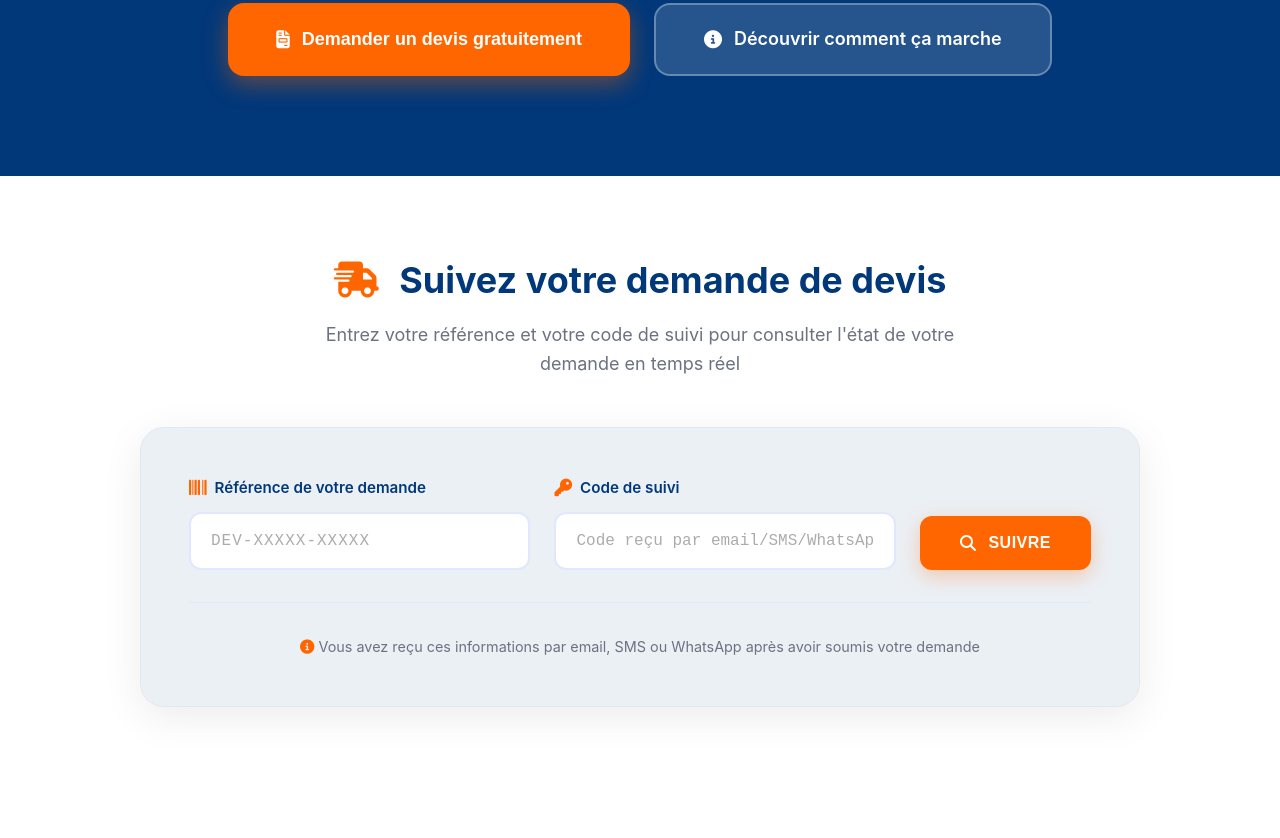
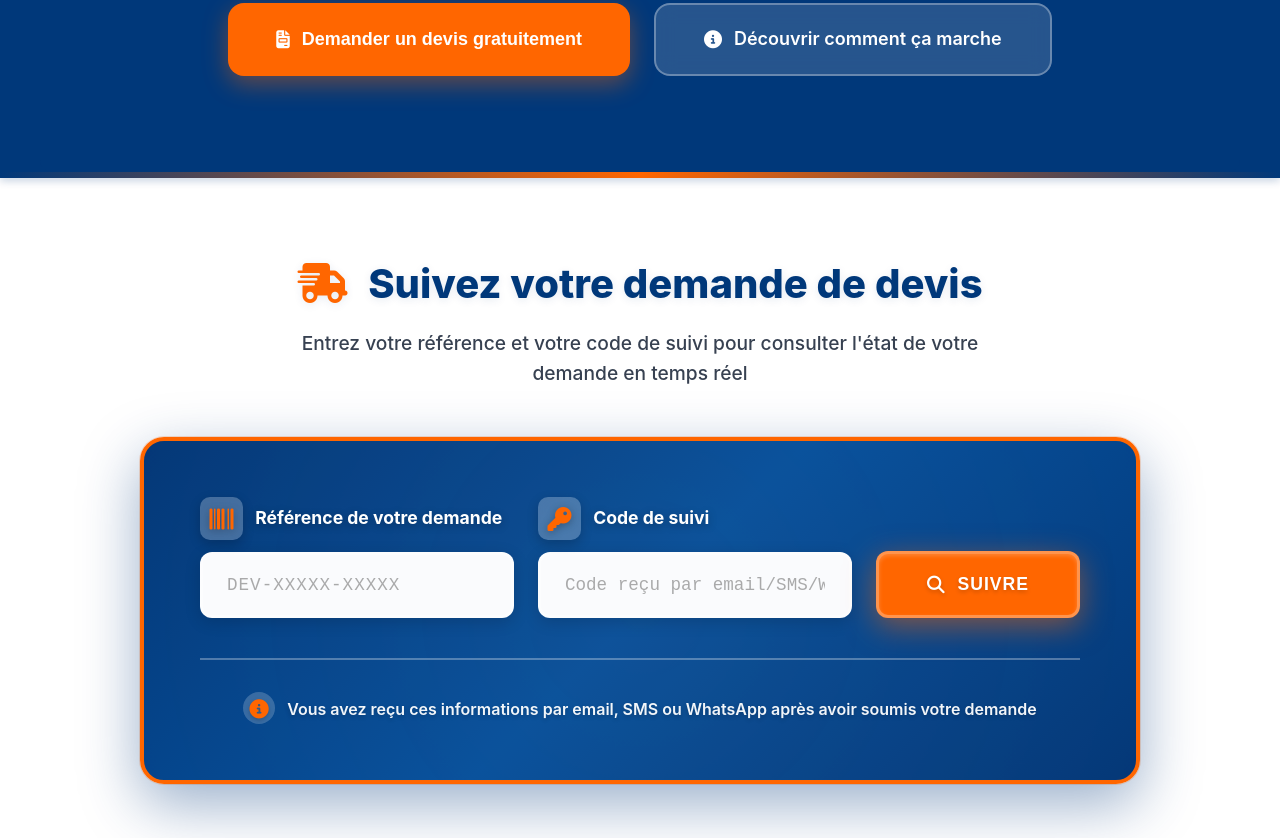
Before and after one commit to nimbagn/silyprocure, a website: page frontend/home.html in a window 1280 px wide. Shown: the part 662-1500 px from the top of the page. Drawn offline with Linux system fonts and the light colour scheme.

Commit message:
feat: Amélioration visibilité section tracking avec couleurs impactantes
- Fond dégradé bleu Hapag-Lloyd avec bordure orange
- Labels blancs avec ombre pour meilleure lisibilité
- Icônes avec fond semi-transparent et ombre
- Inputs avec fond blanc et bordures visibles
- Bouton SUIVRE avec ombre et effet hover amélioré
- Animation pulse sur le fond
- Message info avec meilleur contraste

```diff
--- a/frontend/home.html
+++ b/frontend/home.html
@@ -703,9 +703,10 @@
             top: 0;
             left: 0;
             right: 0;
-            height: 4px;
-            background: var(--color-primary);
+            height: 6px;
+            background: linear-gradient(90deg, var(--color-primary) 0%, var(--color-accent) 50%, var(--color-primary) 100%);
             z-index: 1;
+            box-shadow: 0 2px 8px rgba(0, 56, 122, 0.3);
         }
 
         .tracking-section .section-container {
@@ -714,11 +715,11 @@
         }
 
         .tracking-box-home {
-            background: #f8fafc;
+            background: linear-gradient(135deg, var(--color-primary) 0%, var(--color-primary-light) 50%, var(--color-primary) 100%);
             border-radius: 24px;
-            padding: 3rem;
-            border: 1px solid #e2e8f0;
-            box-shadow: 0 10px 40px rgba(0, 0, 0, 0.08);
+            padding: 3.5rem;
+            border: 4px solid var(--color-accent);
+            box-shadow: 0 20px 60px rgba(0, 56, 122, 0.4), 0 0 0 1px rgba(255, 102, 0, 0.2);
             max-width: 1000px;
             margin: 0 auto;
             position: relative;
@@ -732,8 +733,20 @@
             right: -50%;
             width: 200%;
             height: 200%;
-            background: rgba(0, 56, 122, 0.05);
+            background: radial-gradient(circle, rgba(255, 102, 0, 0.2) 0%, transparent 70%);
             z-index: 0;
+            animation: pulse 4s ease-in-out infinite;
+        }
+
+        @keyframes pulse {
+            0%, 100% {
+                opacity: 0.2;
+                transform: scale(1);
+            }
+            50% {
+                opacity: 0.4;
+                transform: scale(1.1);
+            }
         }
 
         .tracking-box-home > * {
@@ -746,6 +759,7 @@
             grid-template-columns: 1fr 1fr auto;
             gap: 1.5rem;
             align-items: flex-end;
+            color: white;
         }
 
         .tracking-input-group {
@@ -756,37 +770,45 @@
         .tracking-input-group label {
             display: flex;
             align-items: center;
-            gap: 0.5rem;
+            gap: 0.75rem;
             margin-bottom: 0.75rem;
-            font-weight: 600;
-            color: var(--color-primary);
-            font-size: 0.95rem;
+            font-weight: 700;
+            color: white;
+            font-size: 1.1rem;
+            text-shadow: 0 2px 8px rgba(0, 0, 0, 0.3);
         }
 
         .tracking-input-group label i {
             color: var(--color-accent);
-            font-size: 1.1rem;
+            font-size: 1.5rem;
+            background: rgba(255, 255, 255, 0.25);
+            padding: 0.6rem;
+            border-radius: 10px;
+            box-shadow: 0 4px 12px rgba(0, 0, 0, 0.2);
+            backdrop-filter: blur(10px);
         }
 
         .tracking-input-group input {
             width: 100%;
-            padding: 1.125rem 1.25rem;
-            border: 2px solid #E0E7FF;
+            padding: 1.25rem 1.5rem;
+            border: 3px solid rgba(255, 255, 255, 0.4);
             border-radius: 12px;
-            font-size: 1rem;
-            background: white;
-            color: var(--color-neutral-dark);
+            font-size: 1.1rem;
+            background: rgba(255, 255, 255, 0.98);
+            color: var(--color-primary-dark);
             transition: all 0.3s;
             box-sizing: border-box;
             font-family: 'Courier New', monospace;
-            font-weight: 600;
+            font-weight: 700;
+            box-shadow: 0 4px 16px rgba(0, 0, 0, 0.15);
         }
 
         .tracking-input-group input:focus {
             outline: none;
-            border-color: var(--color-primary);
-            box-shadow: 0 0 0 4px rgba(0, 56, 122, 0.1);
-            transform: translateY(-2px);
+            border-color: var(--color-accent);
+            box-shadow: 0 0 0 5px rgba(255, 102, 0, 0.4), 0 8px 24px rgba(0, 0, 0, 0.25);
+            transform: translateY(-3px);
+            background: white;
         }
 
         .tracking-input-group input::placeholder {
@@ -803,25 +825,28 @@
         .btn-track-home {
             background: var(--color-accent);
             color: white;
-            border: none;
-            padding: 1.125rem 2.5rem;
+            border: 3px solid rgba(255, 255, 255, 0.3);
+            padding: 1.25rem 3rem;
             border-radius: 12px;
-            font-size: 1rem;
-            font-weight: 700;
+            font-size: 1.1rem;
+            font-weight: 800;
             cursor: pointer;
             transition: all 0.3s;
-            box-shadow: 0 6px 20px rgba(255, 102, 0, 0.3);
+            box-shadow: 0 8px 30px rgba(255, 102, 0, 0.5), inset 0 2px 4px rgba(255, 255, 255, 0.2);
             display: flex;
             align-items: center;
             gap: 0.75rem;
             text-transform: uppercase;
-            letter-spacing: 0.5px;
+            letter-spacing: 1px;
             white-space: nowrap;
+            text-shadow: 0 2px 4px rgba(0, 0, 0, 0.2);
         }
 
         .btn-track-home:hover {
-            transform: translateY(-3px);
-            box-shadow: 0 8px 25px rgba(255, 102, 0, 0.4);
+            transform: translateY(-4px) scale(1.02);
+            box-shadow: 0 12px 40px rgba(255, 102, 0, 0.6), inset 0 2px 4px rgba(255, 255, 255, 0.3);
+            background: var(--color-accent-light);
+            border-color: rgba(255, 255, 255, 0.5);
         }
 
         .btn-track-home:active {
@@ -854,13 +879,16 @@
         .tracking-section .section-title {
             color: var(--color-primary);
             margin-bottom: 0.75rem;
-            font-size: 2.25rem;
+            font-size: 2.5rem;
+            font-weight: 800;
+            text-shadow: 0 2px 8px rgba(0, 56, 122, 0.1);
         }
 
         .tracking-section .section-subtitle {
-            color: var(--color-neutral);
+            color: var(--color-neutral-dark);
             margin-bottom: 2.5rem;
-            font-size: 1.125rem;
+            font-size: 1.2rem;
+            font-weight: 500;
         }
 
         @media (max-width: 768px) {
@@ -986,9 +1014,9 @@
                         </button>
                     </form>
                     <div id="trackingErrorHome" class="tracking-error"></div>
-                    <div style="margin-top: 2rem; padding-top: 2rem; border-top: 1px solid #E0E7FF; text-align: center;">
-                        <p style="color: var(--color-neutral); font-size: 0.9rem; margin: 0;">
-                            <i class="fas fa-info-circle" style="color: var(--color-accent);"></i>
+                    <div style="margin-top: 2.5rem; padding-top: 2rem; border-top: 2px solid rgba(255, 255, 255, 0.3); text-align: center;">
+                        <p style="color: rgba(255, 255, 255, 0.95); font-size: 1rem; margin: 0; font-weight: 600; text-shadow: 0 2px 4px rgba(0, 0, 0, 0.2);">
+                            <i class="fas fa-info-circle" style="color: var(--color-accent); font-size: 1.2rem; margin-right: 0.5rem; background: rgba(255, 255, 255, 0.2); padding: 0.4rem; border-radius: 50%;"></i>
                             Vous avez reçu ces informations par email, SMS ou WhatsApp après avoir soumis votre demande
                         </p>
                     </div>
```
